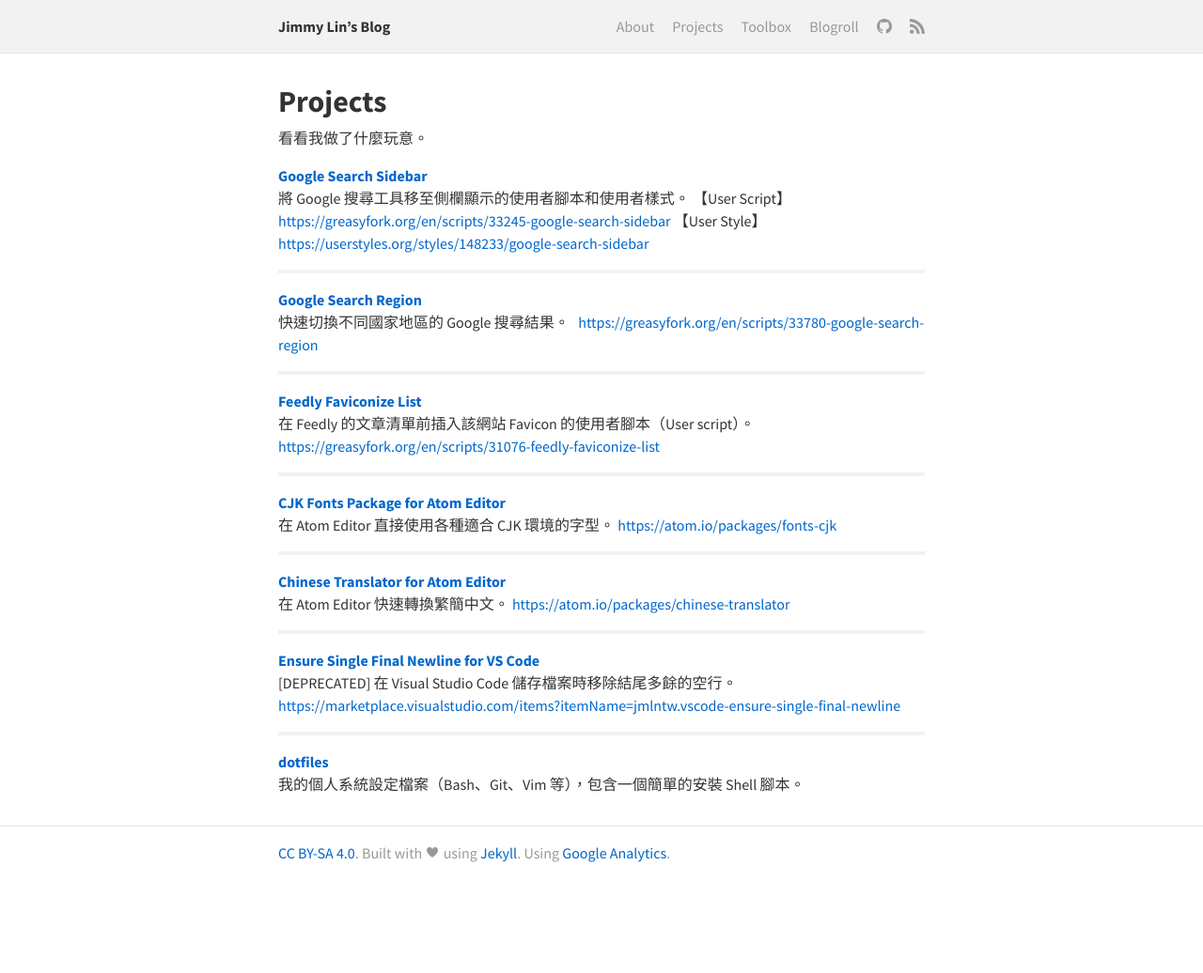
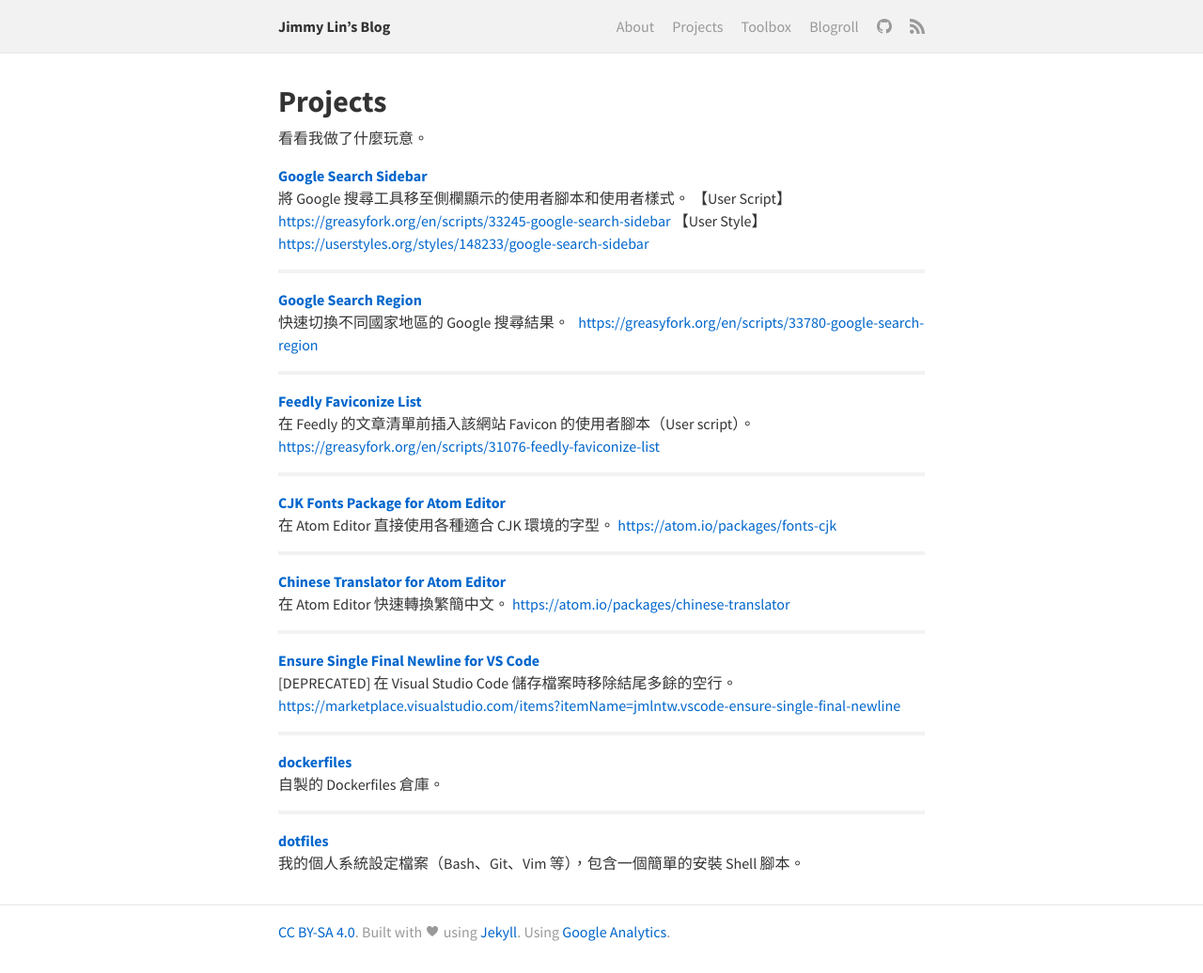
Before and after one commit to mnghsn/jmln.tw, a Jekyll site: the page built from _pages/projects.md, in a window 1280 px wide. Shown: the whole page at 94% size. Built offline with Jekyll 4.4.1, drawn with Linux system fonts in a browser that asks for light colours; before the commit the page ends 952 px from its top, so only the background shows below that.

Commit message:
Add dockerfiles to Projects page.

```diff
--- a/_pages/projects.md
+++ b/_pages/projects.md
@@ -44,5 +44,10 @@
 
 ---
 
+[dockerfiles](https://github.com/jmlntw/dockerfiles)
+: 自製的 Dockerfiles 倉庫。
+
+---
+
 [dotfiles](https://github.com/jmlntw/dotfiles)
 : 我的個人系統設定檔案（Bash、Git、Vim 等），包含一個簡單的安裝 Shell 腳本。
```
